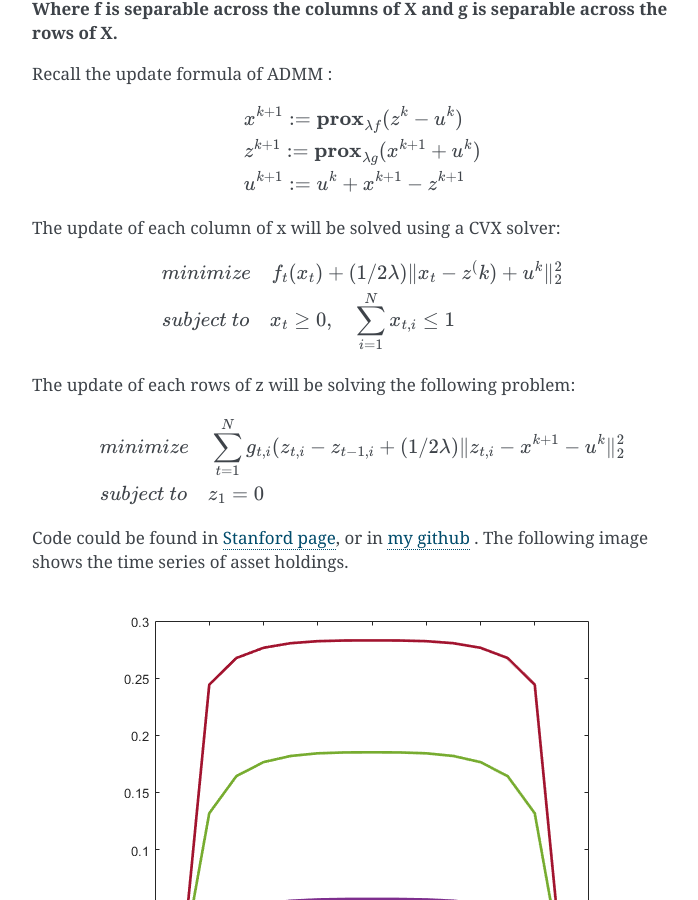
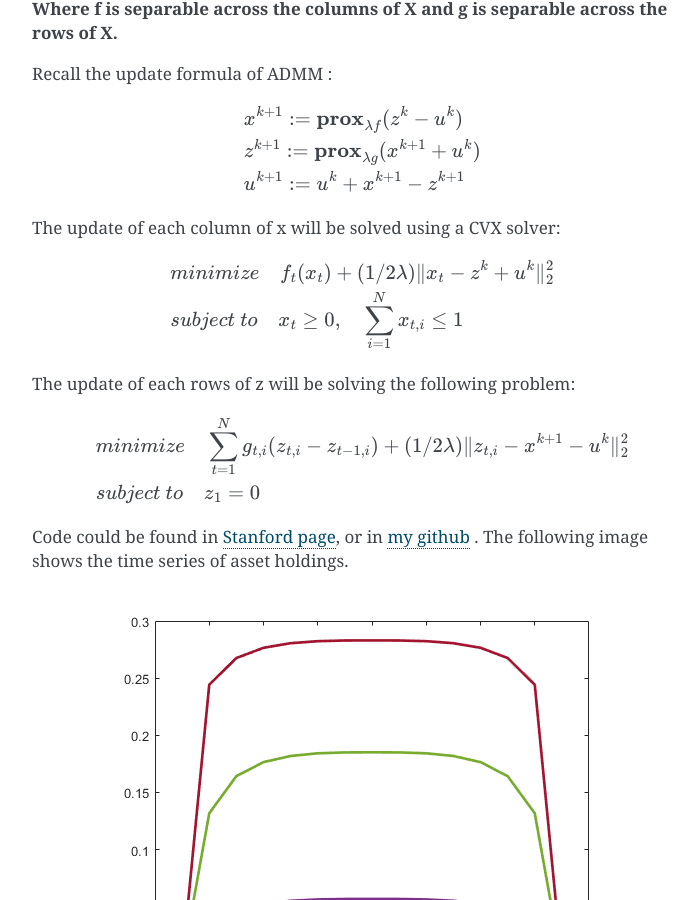
Before and after one commit to gggliuye/cvx_learning, a Sphinx documentation site: the page built from docs/ProximalAlgorithms/Applications.rst, in a window 1280 px wide and 900 px high, scrolled down 5625 px. Shown: the whole window, without its empty margins (388-1086 px from the left). Built offline with Sphinx 7.4.7, drawn with Linux system fonts in a browser that asks for light colours.

```diff
--- a/docs/ProximalAlgorithms/Applications.rst
+++ b/docs/ProximalAlgorithms/Applications.rst
@@ -259,7 +259,7 @@ The update of each column of x will be solved using a CVX solver:
 
 .. math::
   \begin{align*}
-  &minimize \quad f_{t}(x_{t}) + (1/2\lambda)\|x_{t} - z^(k) + u^{k}\|^{2}_{2}\\
+  &minimize \quad f_{t}(x_{t}) + (1/2\lambda)\|x_{t} - z^{k} + u^{k}\|^{2}_{2}\\
   & subject\ to \quad x_{t}\ge 0, \quad \sum_{i=1}^{N} x_{t,i} \le 1
   \end{align*}
 
@@ -267,7 +267,7 @@ The update of each rows of z will be solving the following problem:
 
 .. math::
   \begin{align*}
-  &minimize \quad \sum_{t=1}^{N} g_{t,i}(z_{t,i}- z_{t-1,i} + (1/2\lambda)\|z_{t,i} - x^{k+1} - u^{k}\|_{2}^{2} \\
+  &minimize \quad \sum_{t=1}^{N} g_{t,i}(z_{t,i}- z_{t-1,i}) + (1/2\lambda)\|z_{t,i} - x^{k+1} - u^{k}\|_{2}^{2} \\
   & subject\ to \quad z_{1} = 0
   \end{align*}
 
```
